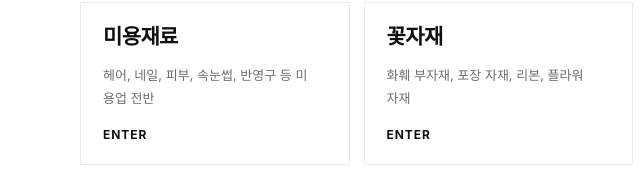
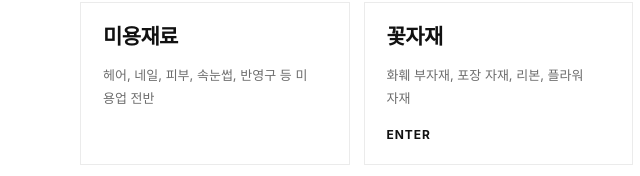
Before and after one commit to chunminjun/b2bmro-website, a plain HTML site: page index.html in a window 1280 px wide. Shown: the part 71-247 px from the top of the page, 0-640 px from the left. Drawn offline with Linux system fonts and the light colour scheme.

Commit message:
Update index.html

```diff
--- a/index.html
+++ b/index.html
@@ -157,7 +157,7 @@
           </div>
           <p class="card-desc">헤어, 네일, 피부, 속눈썹, 반영구 등 미용업 전반</p>
         </div>
-        <div class="card-link">ENTER</div>
+        <div class="card-link"></div>
       </a>
 
       <a class="card" href="https://" target="_blank" rel="noopener noreferrer">
```
